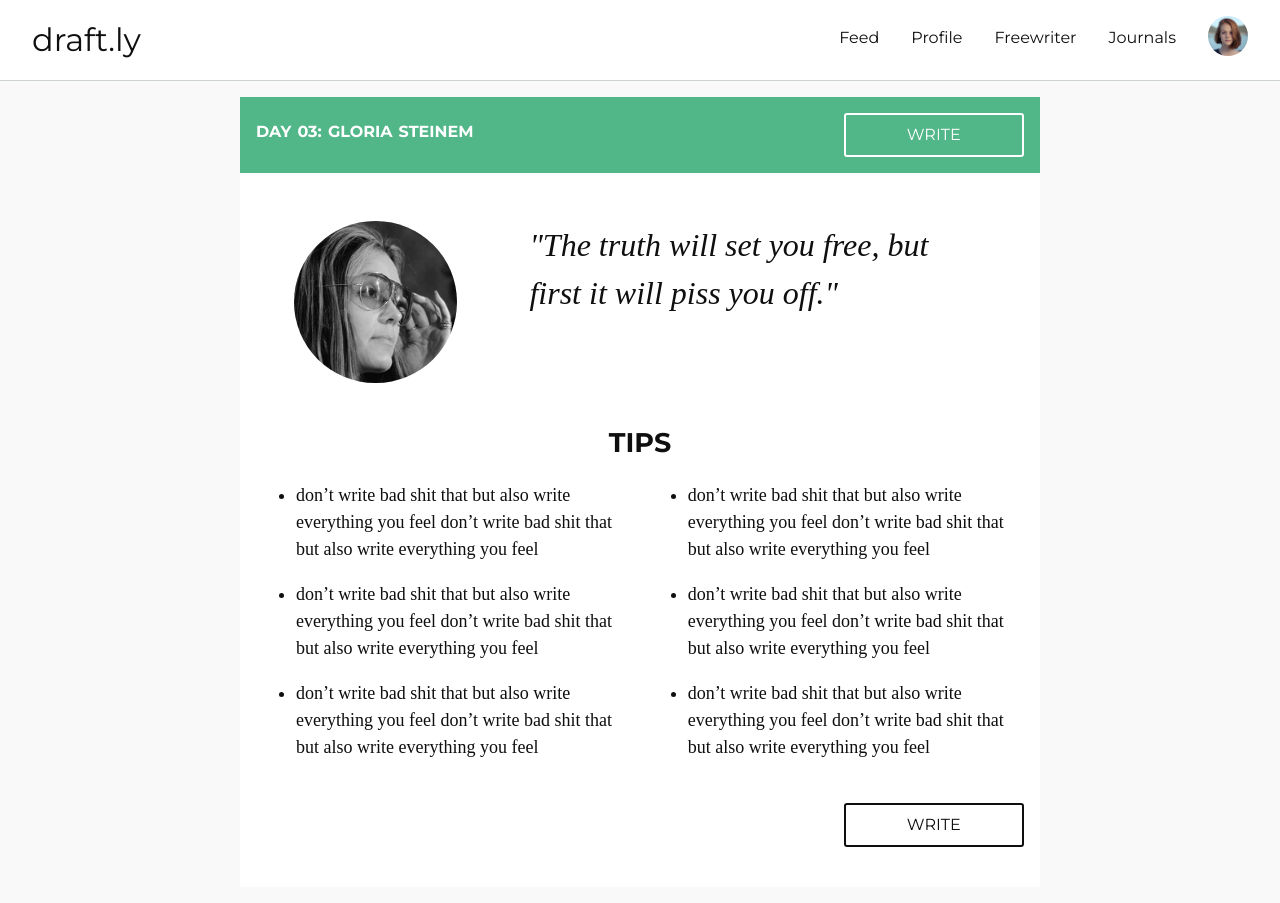
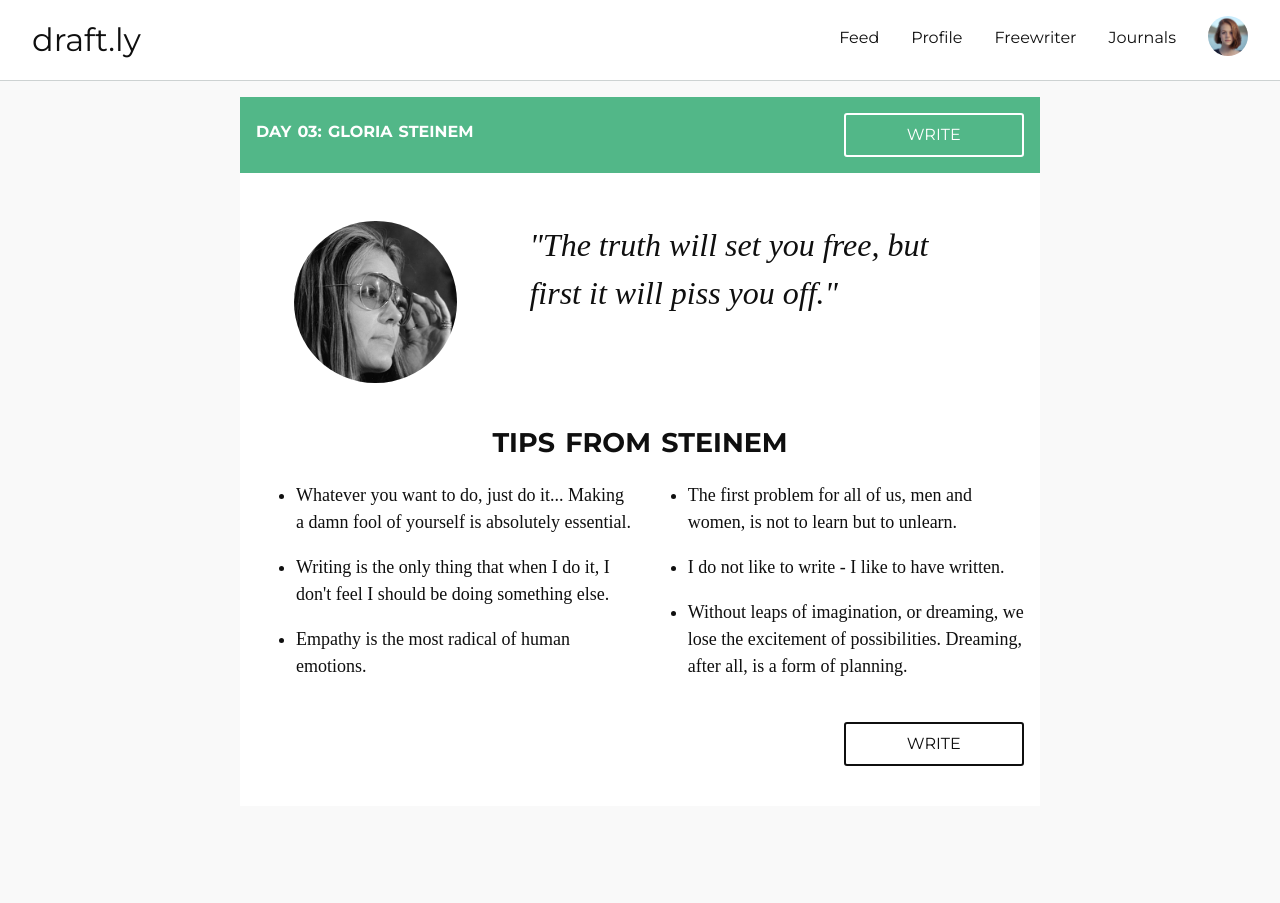
Before and after one commit to davidpowellme/draftly, a Jekyll site: the page built from journalism-prompts.html, in a window 1280 px wide. Built offline with Jekyll 4.4.1, drawn with Linux system fonts in a browser that asks for light colours; nearby versions of some CDN libraries.

Commit message:
steinem quotes

```diff
--- a/journalism-prompts.html
+++ b/journalism-prompts.html
@@ -28,23 +28,23 @@ permalink: ../journalism-prompts/
   </section>
   <section class="tips">
     <article>
-      <h2>Tips</h2>
+      <h2>Tips from Steinem</h2>
     </article>
     <article class="col-sm-12 col-md-12 col-lg-6">
       <div>
         <ul>
-          <li>don’t write bad shit that but also write everything you feel don’t write bad shit that but also write everything you feel</li>
-          <li>don’t write bad shit that but also write everything you feel don’t write bad shit that but also write everything you feel</li>
-          <li>don’t write bad shit that but also write everything you feel don’t write bad shit that but also write everything you feel</li>
+          <li>Whatever you want to do, just do it... Making a damn fool of yourself is absolutely essential.</li>
+          <li>Writing is the only thing that when I do it, I don't feel I should be doing something else.</li>
+          <li>Empathy is the most radical of human emotions.</li>
         </ul>
       </div>
     </article>
     <article class="col-sm-12 col-md-12 col-lg-6">
       <div>
         <ul>
-          <li>don’t write bad shit that but also write everything you feel don’t write bad shit that but also write everything you feel</li>
-          <li>don’t write bad shit that but also write everything you feel don’t write bad shit that but also write everything you feel</li>
-          <li>don’t write bad shit that but also write everything you feel don’t write bad shit that but also write everything you feel</li>
+          <li>The first problem for all of us, men and women, is not to learn but to unlearn.</li>
+          <li>I do not like to write - I like to have written.</li>
+          <li>Without leaps of imagination, or dreaming, we lose the excitement of possibilities. Dreaming, after all, is a form of planning.</li>
         </ul>
       </div>
     </article>
--- a/travel-prompts.html
+++ b/travel-prompts.html
@@ -34,7 +34,7 @@ permalink: ../travel-prompts/
 			<div>
 				<ul>
 					<li>No periods separating sentence-structures already arbitrarily riddled by false colons and timid usually needless commas</li>
-					<li>No pause to think of proper word but the infantile pileup of scatological buildup words till satisfaction is gained</li>
+					<li>Write as deeply, fish as far down as you want, satisfy yourself first, then reader cannot fail to receive telepathic shock and meaning-excitement by same laws operating in his own human mind</li>
 					<li>Be crazy dumbsaint of the mind</li>
 				</ul>
 			</div>
@@ -44,7 +44,7 @@ permalink: ../travel-prompts/
 				<ul>
 					<li>Write in recollection and amazement for yourself</li>
 					<li>Struggle to sketch the flow that already exists intact in mind</li>
-					<li>write as deeply, fish as far down as you want, satisfy yourself first, then reader cannot fail to receive telepathic shock and meaning-excitement by same laws operating in his own human mind</li>
+					<li>No pause to think of proper word but the infantile pileup of scatological buildup words till satisfaction is gained</li>
 				</ul>
 			</div>
 		</article>
```
